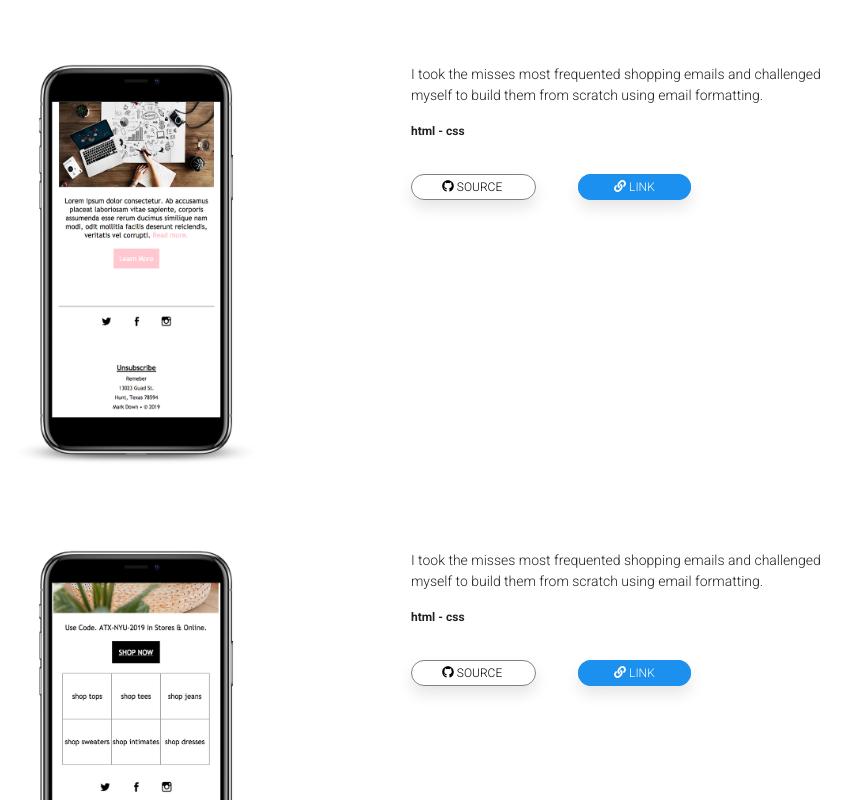
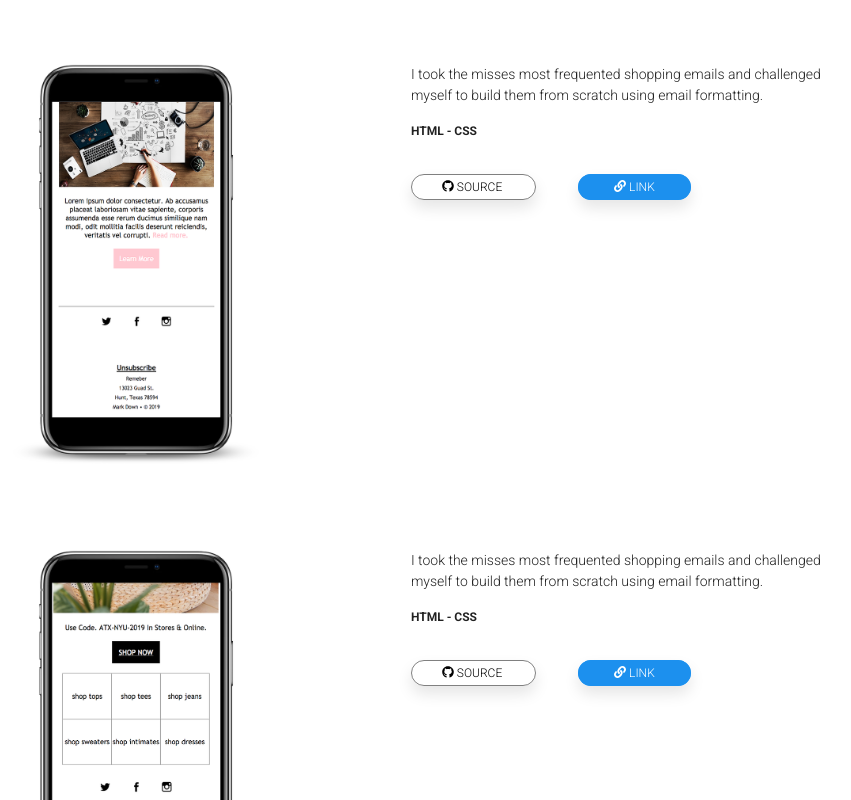
Before and after one commit to zeketx/myPortfolio, a Vue app: page /projects in a window 1280 px wide. Shown: the part 1880-2680 px from the top of the page, without its empty margins (271-1122 px from the left). Built offline with nearby package versions, Linux system fonts and the light colour scheme.

Commit message:
html email title

```diff
--- a/src/views/Projects.vue
+++ b/src/views/Projects.vue
@@ -100,7 +100,7 @@ export default {
                 {
                     code: 'SOURCE',
                     git: 'https://github.com/zeketx/HTML-email-Templates/blob/master/template1.2.html',
-                    title: 'html - css',
+                    title: 'HTML - CSS',
                     image: require('../assets/email1.2.png'),
                     link: 'https://github.com/zeketx/HTML-email-Templates/blob/master/template1.2.html',
                     description: 'I took the misses most frequented shopping emails and challenged myself to build them from scratch using email formatting.'
@@ -108,7 +108,7 @@ export default {
                 {
                     code: 'SOURCE',
                     git: 'https://github.com/zeketx/HTML-email-Templates/blob/master/template1.3.html',
-                    title: 'html - css',
+                    title: 'HTML - CSS',
                     image: require('../assets/email1.3.png'),
                     link: 'https://github.com/zeketx/HTML-email-Templates/blob/master/template1.3.html',
                     description: 'I took the misses most frequented shopping emails and challenged myself to build them from scratch using email formatting.'
@@ -116,7 +116,7 @@ export default {
                 {
                     code: 'SOURCE',
                     git: 'https://github.com/zeketx/HTML-email-Templates/blob/master/template1.1.html',
-                    title: 'html - css',
+                    title: 'HTML - CSS',
                     image: require('../assets/email1.1.png'),
                     link: 'https://github.com/zeketx/HTML-email-Templates/blob/master/template1.1.html',
                     description: 'I took the misses most frequented shopping emails and challenged myself to build them from scratch using email formatting.'
```
